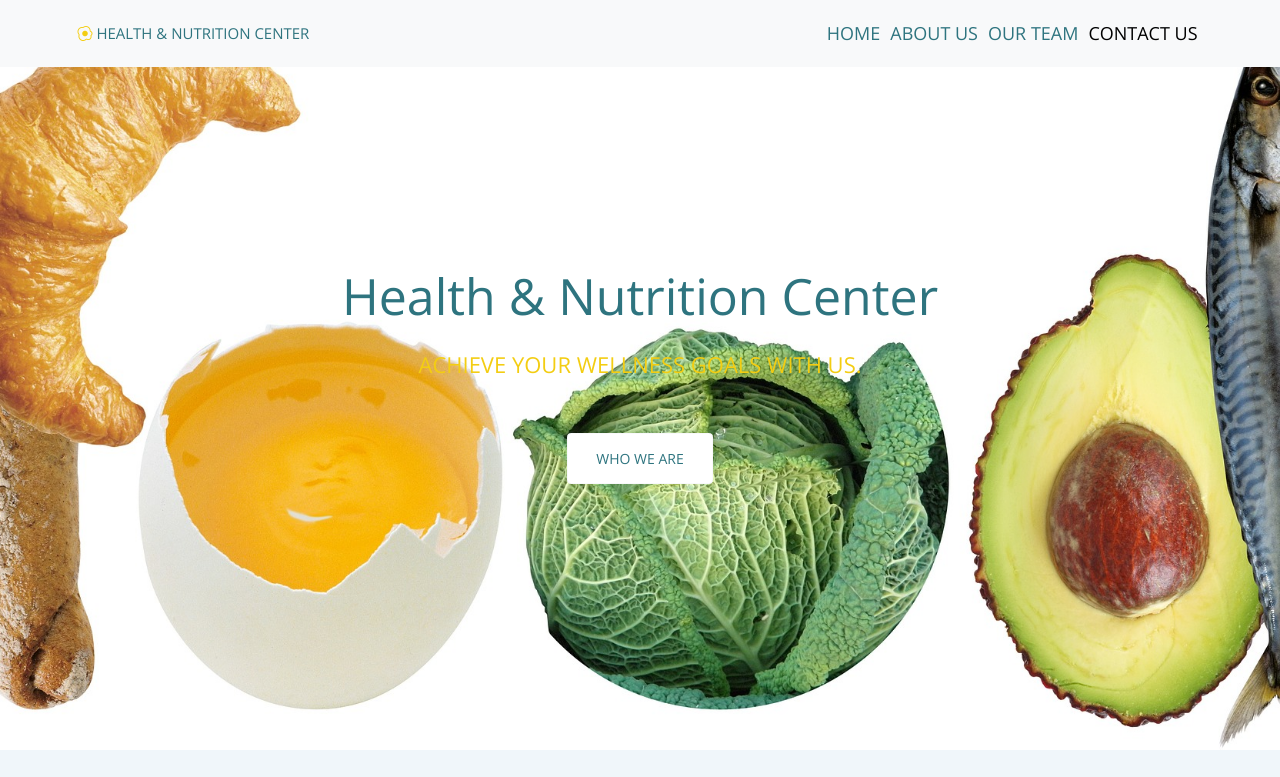
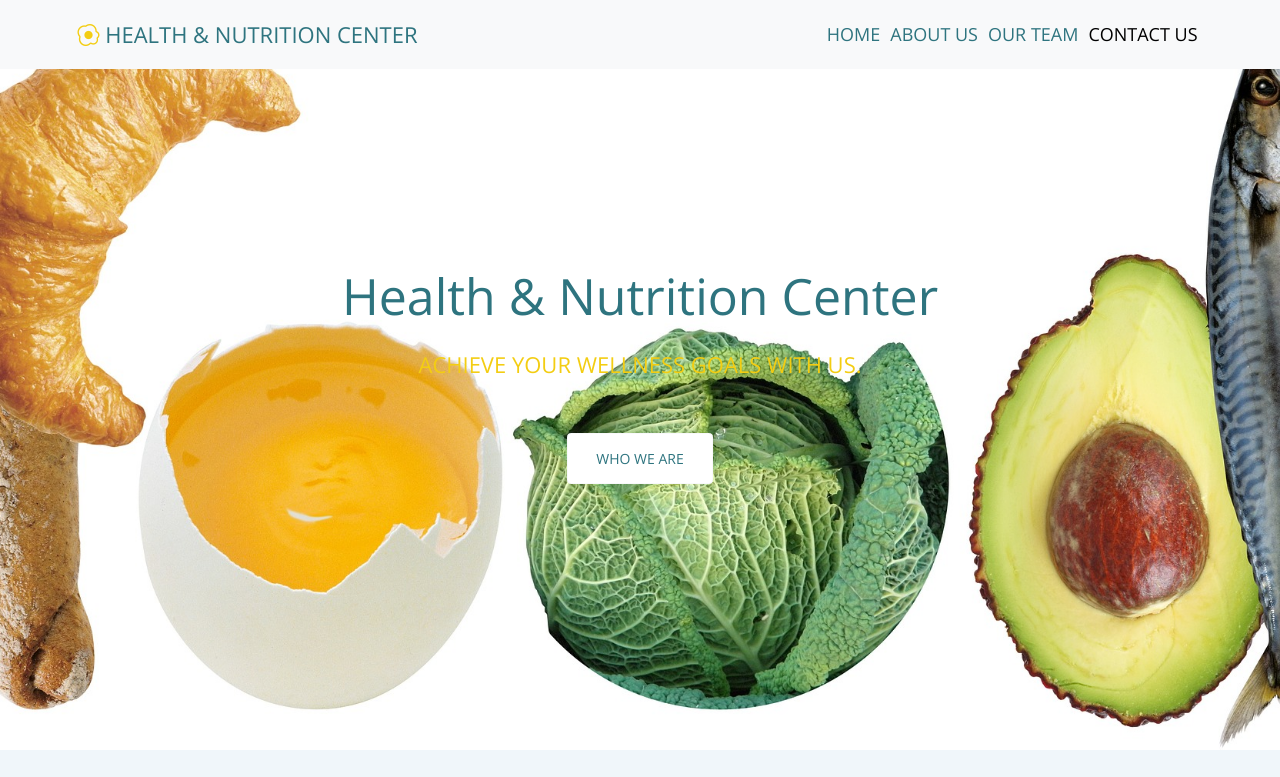
Before and after one commit to marianamartsy/Health-NutritionCenter, a plain HTML site: page index.html in a window 1280 px wide. Shown: the top 777 px of the page. Drawn offline with nearby package versions, Linux system fonts and the light colour scheme.

Commit message:
media edited

```diff
--- a/style.css
+++ b/style.css
@@ -141,6 +141,8 @@ body {
 	.home {
 		background-size: contain;
 	}
+	.navbar-brand {
+		font-size: 2.2rem;
 }
 
 @media (min-width: 768px) {
```
